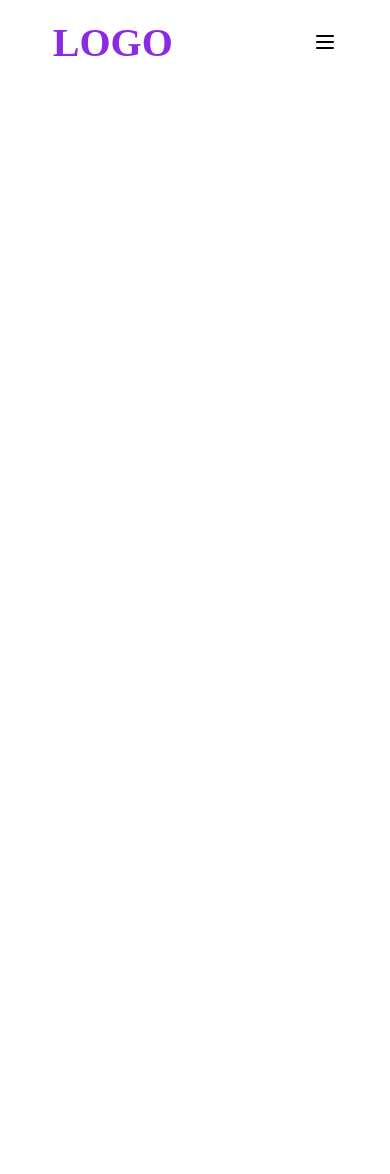
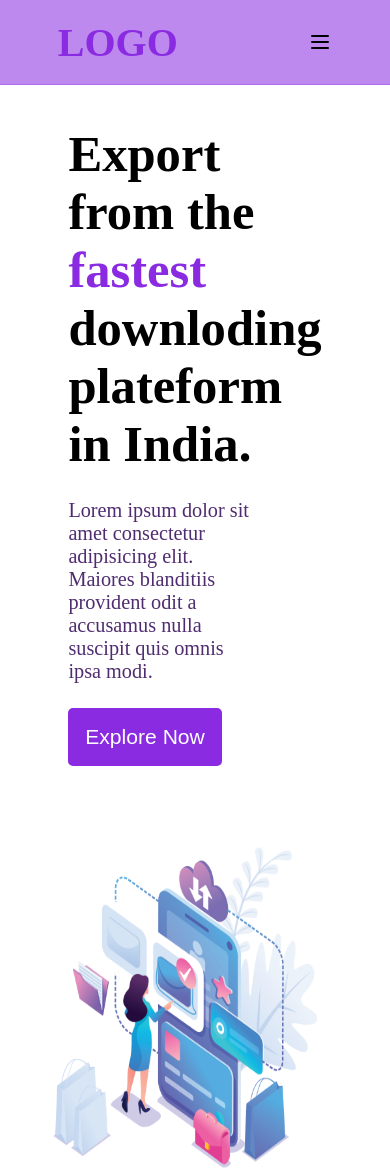
Before and after one commit to smilyrahul/HTML-CSS, a plain HTML site: page Works/movieshub/index.html in a window 390 px wide. Before the commit the page ends 844 px from the top, so only its background shows below. Drawn offline with Linux system fonts and the light colour scheme.

Commit message:
simple nav

```diff
--- /dev/null
+++ b/Works/NavBars/navcss.css
@@ -0,0 +1,95 @@
+/* General Reset */
+* {
+    margin: 0;
+    padding: 0;
+    box-sizing: border-box;
+  }
+
+  body {
+    font-family: Arial, sans-serif;
+  }
+
+  /* Navbar Styling */
+  .navbar {
+    background-color: #333;
+    color: white;
+    padding: 10px 20px;
+    display: flex;
+    justify-content: center;
+    align-items: center;
+    position: relative;
+  }
+
+  .navbar-container {
+    width: 100%;
+    max-width: 1200px;
+    display: flex;
+    justify-content: space-between;
+    align-items: center;
+  }
+
+  .logo {
+    font-size: 24px;
+    font-weight: bold;
+    color: white;
+    text-decoration: none;
+  }
+
+  .nav-links {
+    list-style: none;
+    display: flex;
+    gap: 20px;
+  }
+
+  .nav-links li a {
+    color: white;
+    text-decoration: none;
+    font-size: 18px;
+    padding: 5px 10px;
+    transition: color 0.3s;
+  }
+
+  .nav-links li a:hover {
+    color: #f90;
+  }
+
+  /* Menu Toggle Styling */
+  .menu-toggle {
+    display: none;
+  }
+
+  .menu-icon {
+    display: none;
+    font-size: 24px;
+    color: white;
+    cursor: pointer;
+  }
+
+  /* Responsive Styles */
+  @media (max-width: 768px) {
+    .menu-icon {
+      display: block;
+    }
+
+    .nav-links {
+      display: none;
+      flex-direction: column;
+      gap: 10px;
+      background-color: #333;
+      position: absolute;
+      top: 60px;
+      right: 20px;
+      width: 200px;
+      padding: 10px;
+      border-radius: 5px;
+    }
+
+    .menu-toggle:checked ~ .nav-links {
+      display: flex;
+    }
+
+    .nav-links li a {
+      font-size: 16px;
+      text-align: center;
+    }
+  }
--- a/Works/movieshub/index.html
+++ b/Works/movieshub/index.html
@@ -4,7 +4,7 @@
     <meta charset="UTF-8" />
     <meta name="viewport" content="width=device-width, initial-scale=1.0" />
     <title>Movieshub landing page</title>
-    <link rel="stylesheet" href="style.css">
+    <link rel="stylesheet" href="style.css" />
   </head>
   <body>
     <nav>
@@ -18,11 +18,17 @@
         <p>Contact us</p>
         <button>Login</button>
         <button>Sign up</button>
-        <img src="./menu.svg" alt="">
+        <img src="./menu.svg" alt="" />
       </div>
     </nav>
-
-        </div>
+    <div class="content">
+      <div class="contentleft">
+         <h1>Export from the <span>fastest </span>downloding plateform in India.</h1>
+         <p>Lorem ipsum dolor sit amet consectetur adipisicing elit. Maiores blanditiis provident odit a accusamus nulla suscipit quis omnis ipsa modi.</p>
+         <button class="btn" >Explore Now</button>
+      </div>
+      <div class="contentright">
+       <img src="/Works/bootslander/slide6.png" alt="">
       </div>
     </div>
   </body>
--- a/Works/movieshub/style.css
+++ b/Works/movieshub/style.css
@@ -2,29 +2,33 @@
   margin: 0;
   padding: 0;
 }
-nav{
+body{
+  /* overflow-y: hidden; */
+}
+nav {
   display: flex;
   justify-content: space-around;
   align-items: center;
   height: 10vh;
-  padding: 0px 20px;
+  padding: 0px 30px;
   font-size: 1.3rem;
+  border-bottom: 1px solid rgba(137, 43, 226, 0.303);
 }
-.left{
+.left {
   width: 50vw;
 }
 
-.left h2{
+.left h2 {
   color: blueviolet;
   font-size: 2.5rem;
 }
-nav .right{
+nav .right {
   display: flex;
   align-items: center;
   justify-content: space-between;
   width: 50vw;
 }
-.right button{
+.right button {
   background-color: blueviolet;
   color: #fff;
   padding: 3px 6px;
@@ -32,20 +36,93 @@ nav .right{
   border-radius: 5px;
   cursor: pointer;
 }
-.right img{
+.right img {
   display: none;
 }
+.content {
+  height: 80vh;
+  display: flex;
 
-@media (max-width:750px) {
-nav .right{
+}
+
+.contentleft {
+  height: 100%;
+  width: 50vw;
+  padding: 40px 80px;
+}
+.contentleft h1 {
+  font-size: 4vw;
+  width: 80%;
+}
+.contentleft h1 span {
+  color: blueviolet;
+}
+.contentleft p {
+  font-size: 2.5vh;
+  width: 75%;
+  margin-top: 3vh;
+  margin-bottom: 3vh;
+  color: rgba(46, 5, 85, 0.845);
+}
+.contentleft button {
+  background-color: blueviolet;
+  color: #fff;
+  border: none;
+  padding: 2vh;
+  border-radius: 5px;
+}
+.contentright {
+  height: 100%;
+  width: 50vw;
+}
+.contentright img{
+  height: 330px;
+  padding-top: 4vh;
+}
+
+@media (max-width: 750px) {
+  nav {
+    background-color: rgba(137, 43, 226, 0.555);
+    height: 10vh;
+  }
+  nav .right {
     width: auto;
   }
-.right p, button{
+  .right p {
     display: none;
   }
-.right img{
+  .right button {
+    display: none;
+  }
+  .right img {
     display: block;
   }
+  .content{
+    display: flex;
+    flex-wrap: wrap;
+   justify-content: center;
+    height: auto;
+    width: auto;
+  }
+  .contentleft{
+    /* height: 50%; */
+    width: 100%;
+  }
+  .contentleft h1{
+   font-size: 6vh;
+  }
 
-
+  .contentleft p{
+    font-size: 2.4vh;
   }
+  .contentleft .btn{
+  font-size: 2.5vh;
+  }
+  .contentright {
+    width: 100vw;
+  }
+  .contentright img{
+    width: 70vw;
+    padding-left: 50px;
+  }
+}
```
Also changed, not shown: Works/NavBars/navindex.html (added, +24 -0 lines), Works/movieshub/coding-and-programming--computer-science-and-it.jpg (added), Works/movieshub/coding.avif (added), Works/movieshub/movie.png (added). Lines whose indentation alone changed are shown as unchanged.
